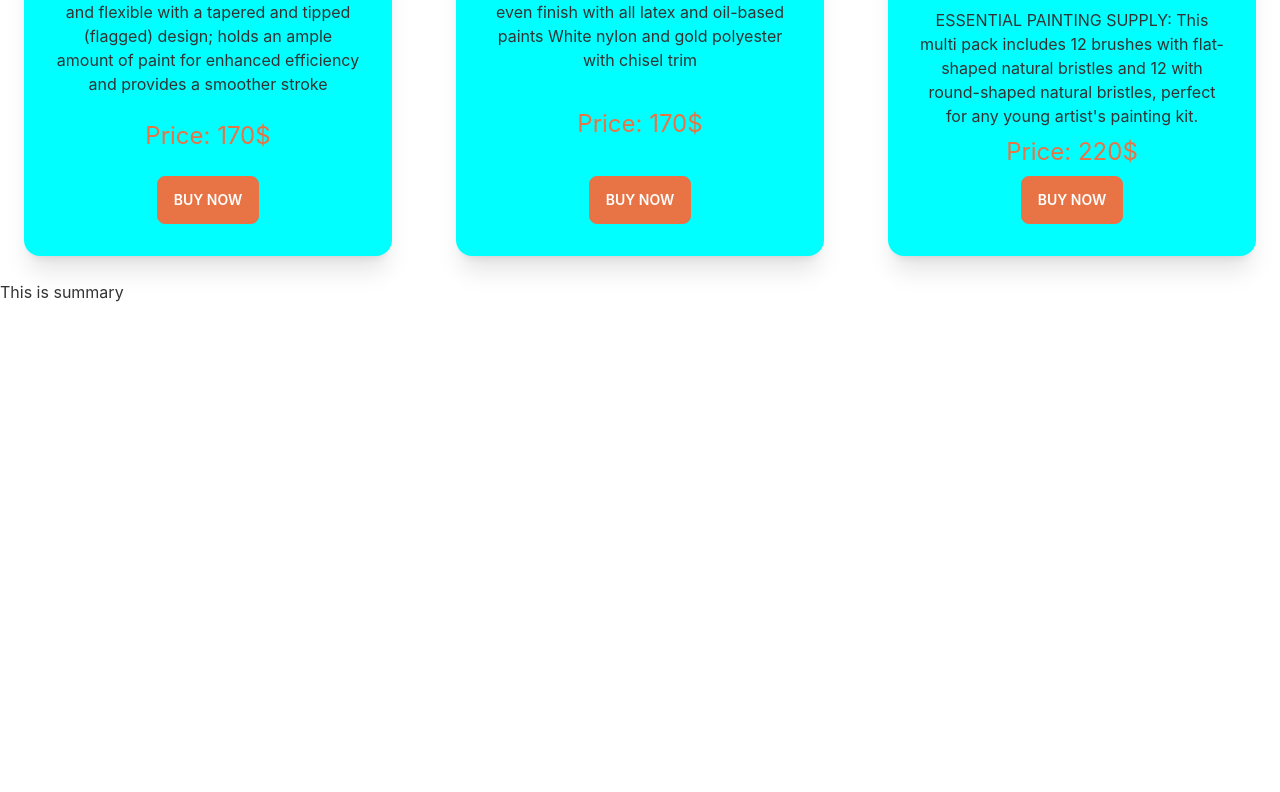
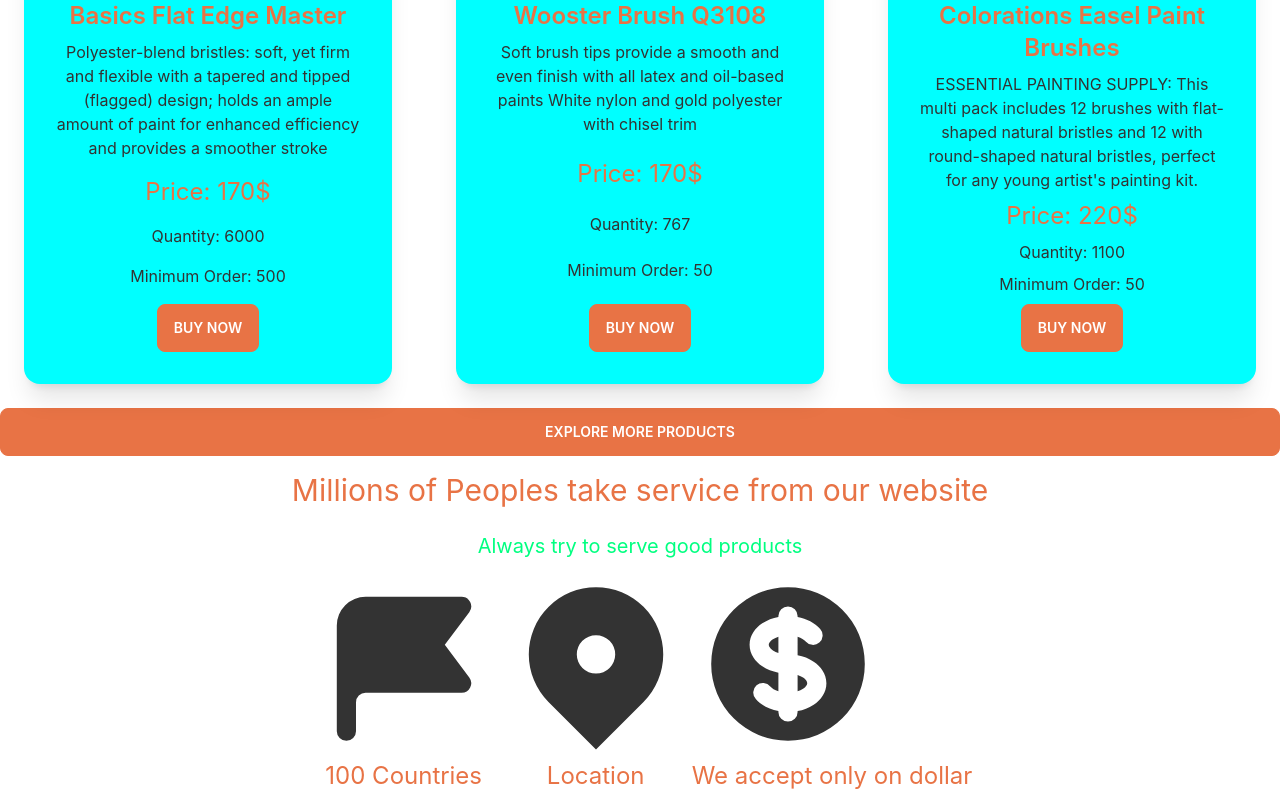
Before and after one commit to ahatasam2573/paintBrush-client, a React (Create React App) app: page / in a window 1280 px wide. Shown: the part 1692-2484 px from the top of the page. Before the commit the page ends 1996 px from the top, so only its background shows below. Built offline with nearby package versions, Linux system fonts and the light colour scheme.

Commit message:
business summary page added

```diff
--- a/package.json
+++ b/package.json
@@ -3,6 +3,7 @@
   "version": "0.1.0",
   "private": true,
   "dependencies": {
+    "@heroicons/react": "^1.0.6",
     "@testing-library/jest-dom": "^5.16.4",
     "@testing-library/react": "^13.2.0",
     "@testing-library/user-event": "^13.5.0",
--- a/public/toolsItems.json
+++ b/public/toolsItems.json
@@ -6,7 +6,7 @@
         "picture": "https://m.media-amazon.com/images/I/71FoZIFjt4S._AC_SY879_.jpg",
         "price": 100,
         "quantity": 5000,
-        "supplier": "Smith"
+        "minimumOrder": "100"
     },
     {
         "_id": 2,
@@ -15,7 +15,7 @@
         "picture": "https://m.media-amazon.com/images/I/61FJKQLKt1L._SX466_.jpg",
         "price": 172,
         "quantity": 600,
-        "supplier": "Arif"
+        "minimumOrder": "50"
     },
     {
         "_id": 3,
@@ -24,7 +24,7 @@
         "picture": "https://m.media-amazon.com/images/I/81gM6yJMQlL._AC_SX679_.jpg",
         "price": 200,
         "quantity": 667,
-        "supplier": "Henry"
+        "minimumOrder": "100"
     },
     {
         "_id": 4,
@@ -33,7 +33,7 @@
         "picture": "https://m.media-amazon.com/images/I/71iRrp5bMWL._SY445_.jpg",
         "price": 170,
         "quantity": 6000,
-        "supplier": "Rafi"
+        "minimumOrder": "500"
     },
     {
         "_id": 5,
@@ -42,7 +42,7 @@
         "picture": "https://m.media-amazon.com/images/I/51DOQ2Kdo+L._AC_SX425_.jpg",
         "price": 170,
         "quantity": 767,
-        "supplier": "Arif"
+        "minimumOrder": "50"
     },
     {
         "_id": 6,
@@ -51,6 +51,6 @@
         "picture": "https://m.media-amazon.com/images/I/81k76sIqTqL._SX522_.jpg",
         "price": 220,
         "quantity": 1100,
-        "supplier": "Siam"
+        "minimumOrder": "50"
     }
 ]
--- a/src/Pages/Home/AvailableItems.js
+++ b/src/Pages/Home/AvailableItems.js
@@ -19,7 +19,9 @@
                     ></Item>)
                 }
             </div>
+            <button className='btn btn-accent text-white w-full'>Explore More Products</button>
         </div>
+
     );
 };
 
--- a/src/Pages/Home/BusinessSummary.js
+++ b/src/Pages/Home/BusinessSummary.js
@@ -1,9 +1,25 @@
 import React from 'react';
+import { CurrencyDollarIcon, FlagIcon, LocationMarkerIcon, } from '@heroicons/react/solid'
 
 const BusinessSummary = () => {
     return (
         <div>
-            <h2>This is summary</h2>
+            <h2 className='text-center text-3xl py-4 text-accent'>Millions of Peoples take service from our website</h2>
+            <h4 className='text-center text-xl py-2 text-secondary'>Always try to serve good products</h4>
+            <div className='flex justify-center items-center'>
+                <div>
+                    <FlagIcon className='h-48 w-48'></FlagIcon>
+                    <p className='text-center text-2xl text-accent'>100 Countries</p>
+                </div>
+                <div>
+                    <LocationMarkerIcon className='h-48 w-48'></LocationMarkerIcon>
+                    <p className='text-center text-2xl text-accent'>Location</p>
+                </div>
+                <div>
+                    <CurrencyDollarIcon className='h-48 w-48'></CurrencyDollarIcon>
+                    <p className='text-center text-2xl text-accent'>We accept only on dollar</p>
+                </div>
+            </div>
         </div>
     );
 };
--- a/src/Pages/Home/Item.js
+++ b/src/Pages/Home/Item.js
@@ -1,7 +1,7 @@
 import React from 'react';
 
 const Item = ({ item }) => {
-    const { name, description, price, picture } = item;
+    const { name, description, price, picture, quantity, minimumOrder } = item;
     return (
         <div class="card lg:max-w-lg bg-primary shadow-xl m-6">
             <figure class="px-10 pt-10">
@@ -11,6 +11,8 @@
                 <h2 class="card-title text-accent text-2xl">{name}</h2>
                 <p>{description}</p>
                 <p className='text-2xl text-accent'>Price: {price}$</p>
+                <p>Quantity: {quantity}</p>
+                <p>Minimum Order: {minimumOrder}</p>
                 <div class="card-actions">
                     <button class="btn btn-accent text-white">Buy Now</button>
                 </div>
```
Also changed, not shown: 1 other file (tests, documents, lock files or other folders).
